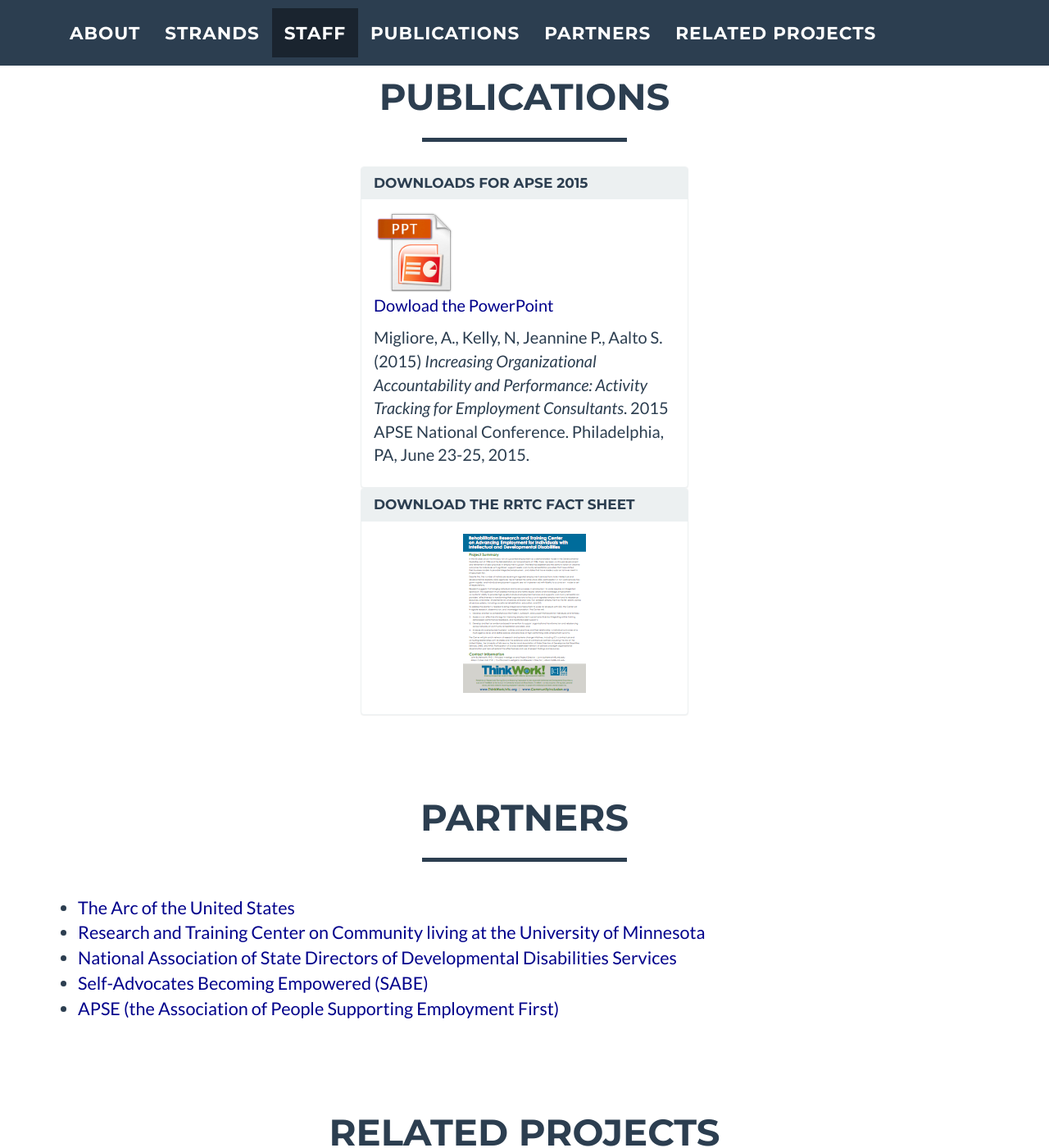
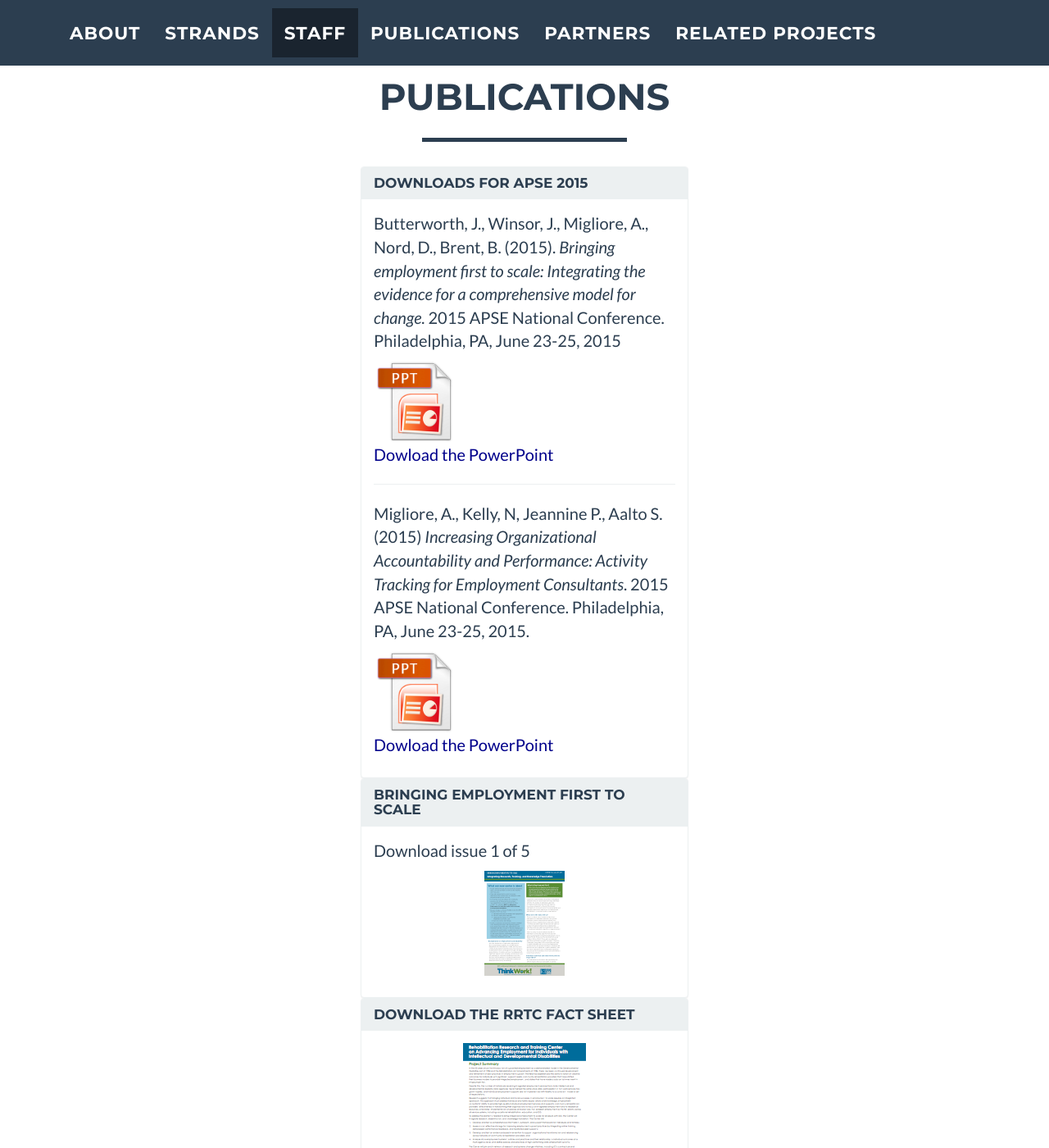
Before and after one commit to communityinclusion/thinkwork.org, a Jekyll site: the page built from index.html, in a window 1280 px wide and 1400 px high, scrolled down 2150 px. Shown: the whole window at 82% size. Built offline with Jekyll 4.4.1, drawn with Linux system fonts in a browser that asks for light colours.

Commit message:
new ppt and pubs

```diff
--- a/_includes/pubs.html
+++ b/_includes/pubs.html
@@ -13,14 +13,28 @@
 <div class="panel panel-default" style="max-width:400px; margin:auto;">
   <div class="panel-heading"><h3 class="panel-title">Downloads for APSE 2015</h3></div>
   <div class="panel-body">
-
+<p>Butterworth, J., Winsor, J., Migliore, A., Nord, D., Brent, B. (2015). <i>Bringing employment first to scale: Integrating the evidence for a comprehensive model for change.</i> 2015 APSE National Conference. Philadelphia, PA, June 23-25, 2015</p>
+<p><a href="/img/APSE-Bringing Employment First to Scale.pptx"><img src="/img/ppt.png" alt="powerpoint download" style="max-width:100px;" /><br />
+  Dowload the PowerPoint</a></p>
+  <hr />
+   <p>Migliore, A., Kelly, N, Jeannine P., Aalto S. (2015) <em>Increasing Organizational Accountability and Performance: Activity Tracking for Employment Consultants</em>. 2015 APSE National Conference. Philadelphia, PA, June 23-25, 2015.
   <p><a href="/img/APSE Increasing organizational accountability AltText 060915.pptx"><img src="/img/ppt.png" alt="powerpoint download" style="max-width:100px;" /><br />
   Dowload the PowerPoint</a></p>
 
-    <p>Migliore, A., Kelly, N, Jeannine P., Aalto S. (2015) <em>Increasing Organizational Accountability and Performance: Activity Tracking for Employment Consultants</em>. 2015 APSE National Conference. Philadelphia, PA, June 23-25, 2015.
+
   </div>
 </div>
-
+<div class="panel panel-default" style="max-width:400px; margin:auto;">
+  <div class="panel-heading">
+    <h3 class="panel-title">BRINGING EMPLOYMENT FIRST TO SCALE</h3>
+  </div>
+  <div class="panel-body">
+  <p>Download issue 1 of 5</p>
+  <center>
+    <p><a href="/img/issue1_F2.pdf"><img src="/img/issue1_F2_thumb.png" alt="dowload BRINGING EMPLOYMENT FIRST TO SCALE" /></a></p>
+    </center>
+  </div>
+</div>
             <div class="panel panel-default" style="max-width:400px; margin:auto;">
   <div class="panel-heading">
     <h3 class="panel-title">Download the RRTC Fact Sheet</h3>
@@ -32,6 +46,6 @@
   </div>
 </div>
 
-            </div>
+
         </div>
     </section>
```
Also changed, not shown: img/issue1_F2_thumb.png (added), 2 other files.
